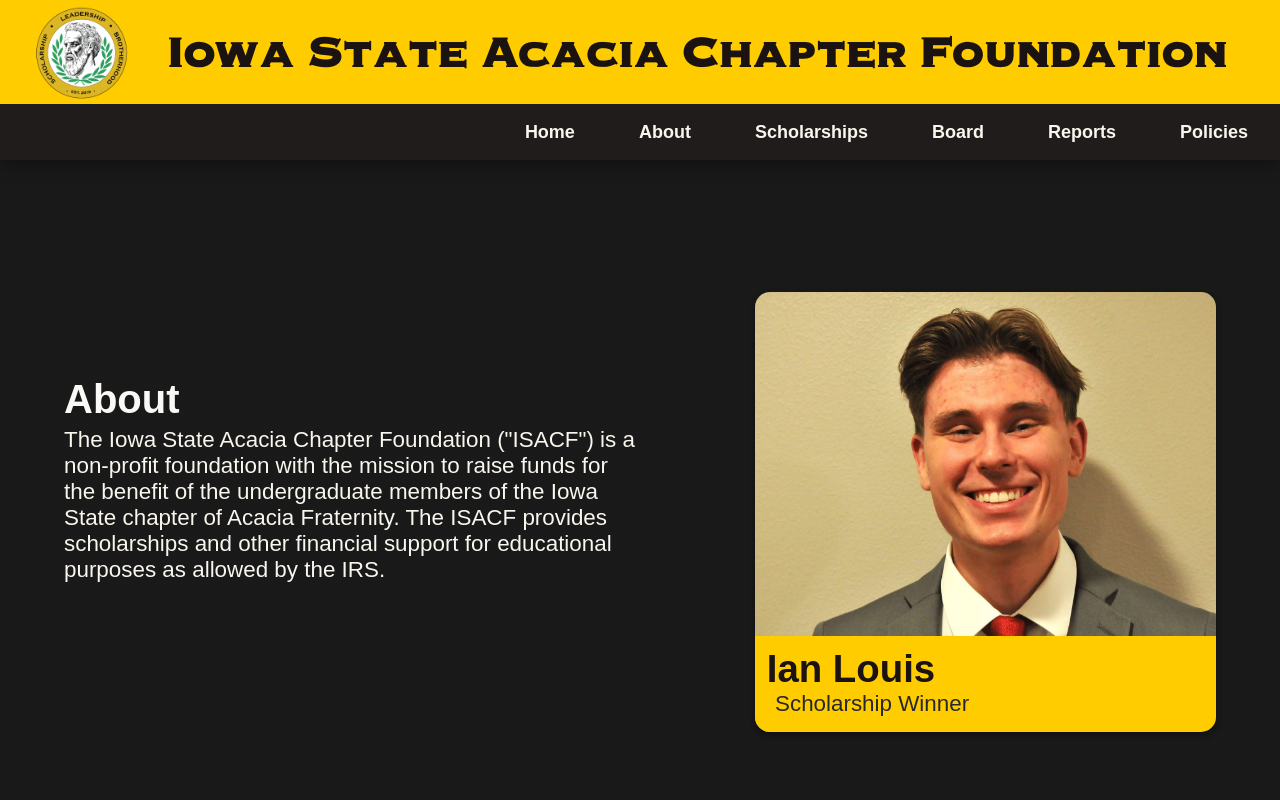
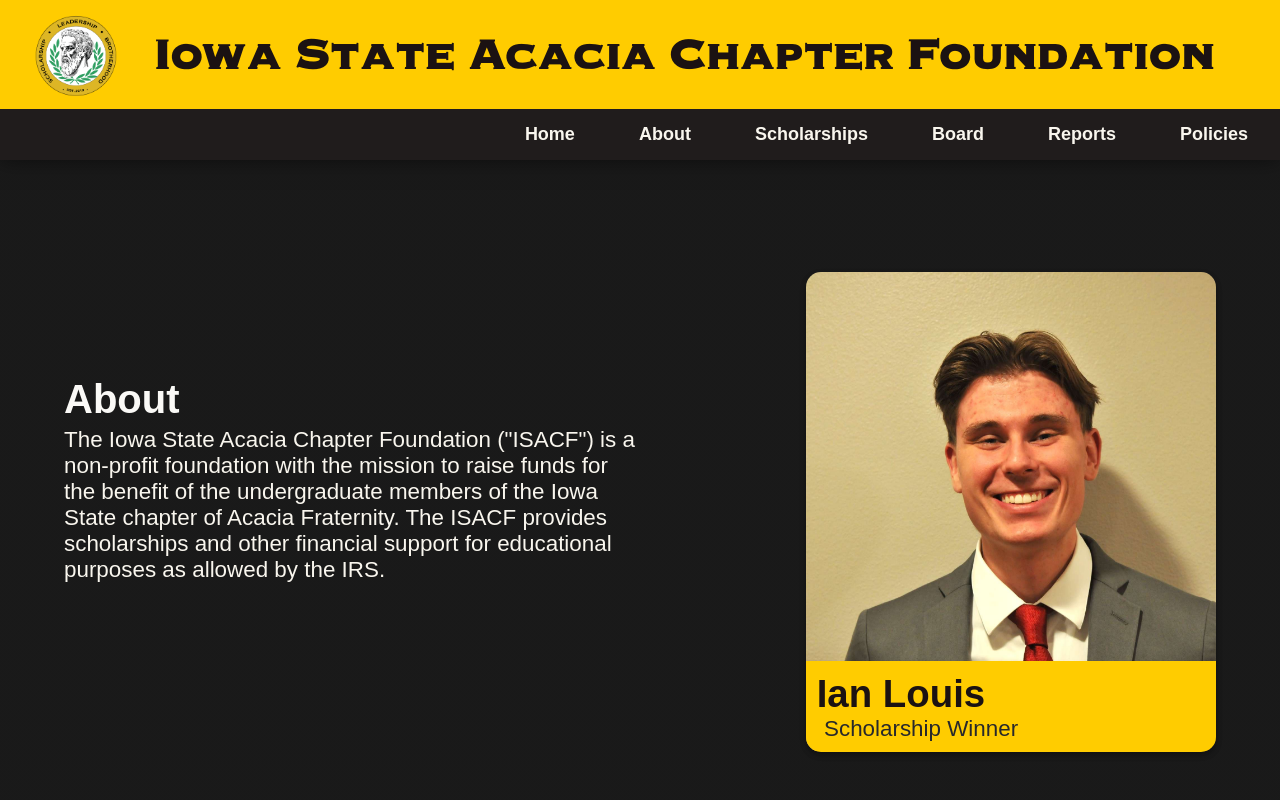
Before and after one commit to kevin21018212/Acacia-Website, a Next.js app: page /about in a window 1280 px wide. Shown: the top 800 px of the page. Built offline with nearby package versions, Linux system fonts and the light colour scheme; a web font is replaced by a local one.

Commit message:
final styling changes

```diff
--- a/app/about/about.module.css
+++ b/app/about/about.module.css
@@ -25,8 +25,8 @@
 
 /* Card Styles */
 .card {
-  width: 90%;
-  height: 55vh;
+  width: 80%;
+  height: 60vh;
   border-radius: 15px;
   display: flex;
   flex-direction: column;
@@ -112,7 +112,7 @@
   }
 
   .card {
-    height: 85vw;
+    height: 90vw;
     width: 90%;
   }
 }
--- a/app/animations.tsx
+++ b/app/animations.tsx
@@ -62,7 +62,7 @@
 };
 
 export const descriptionVariants = {
-  hidden: { height: "14%" },
+  hidden: { height: "12.5%" },
   visible: { height: "45%" },
 };
 
--- a/app/board/page.module.css
+++ b/app/board/page.module.css
@@ -26,7 +26,7 @@
 /* Card Box */
 .cardBox {
   width: 28vw;
-  height: 40vh;
+  height: 50vh;
   margin: 1%;
   box-shadow: rgba(0, 0, 0, 0.16) 0px 3px 6px, rgba(0, 0, 0, 0.23) 0px 3px 6px;
 }
@@ -46,7 +46,7 @@
 
 @media (max-width: 950px) {
   .cardBox {
-    width: 70vw;
+    width: 65vw;
     height: 60vw;
     margin-bottom: 5%;
   }
--- a/app/globals.css
+++ b/app/globals.css
@@ -33,7 +33,7 @@
 }
 h6 {
   color: #f9f6ee;
-  font-size: 2vw;
+  font-size: 2.25vw;
   font-family: "Univers 57 Condensed ", "Arial", "sans-serif";
   margin: 0;
 }
--- a/app/globals/heading.module.css
+++ b/app/globals/heading.module.css
@@ -14,9 +14,10 @@
 
 /* Title Styles */
 .title {
-  height: 13vh;
+  height: 15vh;
   width: 100%;
   display: flex;
+  align-items: center;
   background-color: #ffcc00;
 }
 
@@ -29,8 +30,10 @@
 }
 
 .logo {
-  width: 8%;
-  margin: 0 2.5%;
+  width: 5%;
+  height: 80%;
+  margin: 0% 2.5%;
+  padding: 1%;
   background-image: url("../../public/images/logo.png");
   background-position: left;
   background-repeat: no-repeat;
--- a/app/scholarships/form.tsx
+++ b/app/scholarships/form.tsx
@@ -21,8 +21,8 @@
 
   const handleApplyOnline = () => {
     window.location.href = scholarship
-      ? "/scholarship-application"
-      : "/continuing-education-application";
+      ? "https://docs.google.com/forms/d/1eIlqvpt3jwQ4MB1hbJ47iP2xUl1mCirIeznc-yfq6VY/edit?usp=sharing_eil_m&ts=6618062e"
+      : "https://docs.google.com/forms/d/1hVQLV4e-BfiHjw6QAx1_2lkyg4bdz708mExUgYCCzMU/edit?usp=sharing_eil_m&ts=66180921";
   };
 
   return (
```
Also changed, not shown: app/board/membercard.module.css (+10 -5 lines).
